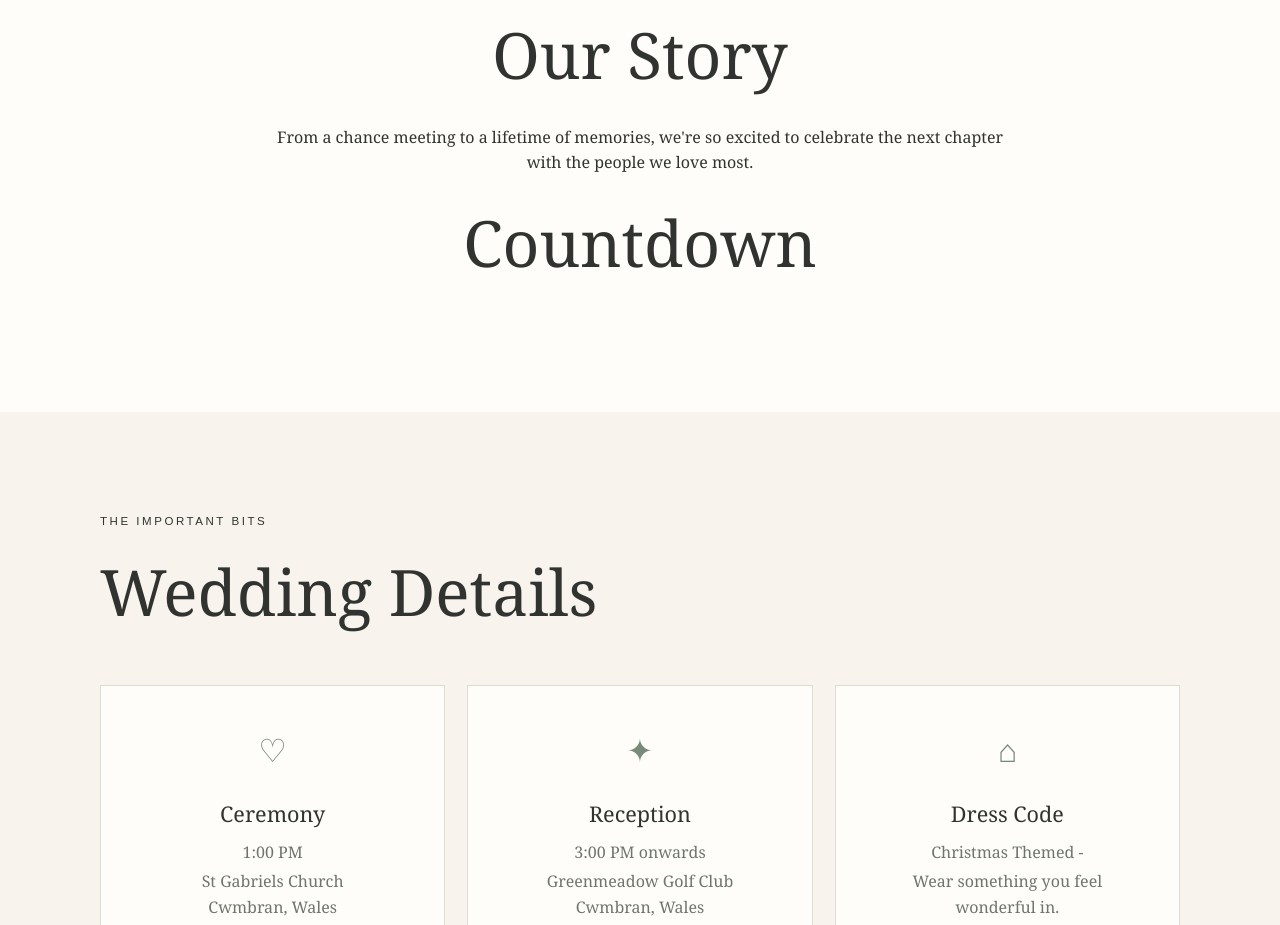
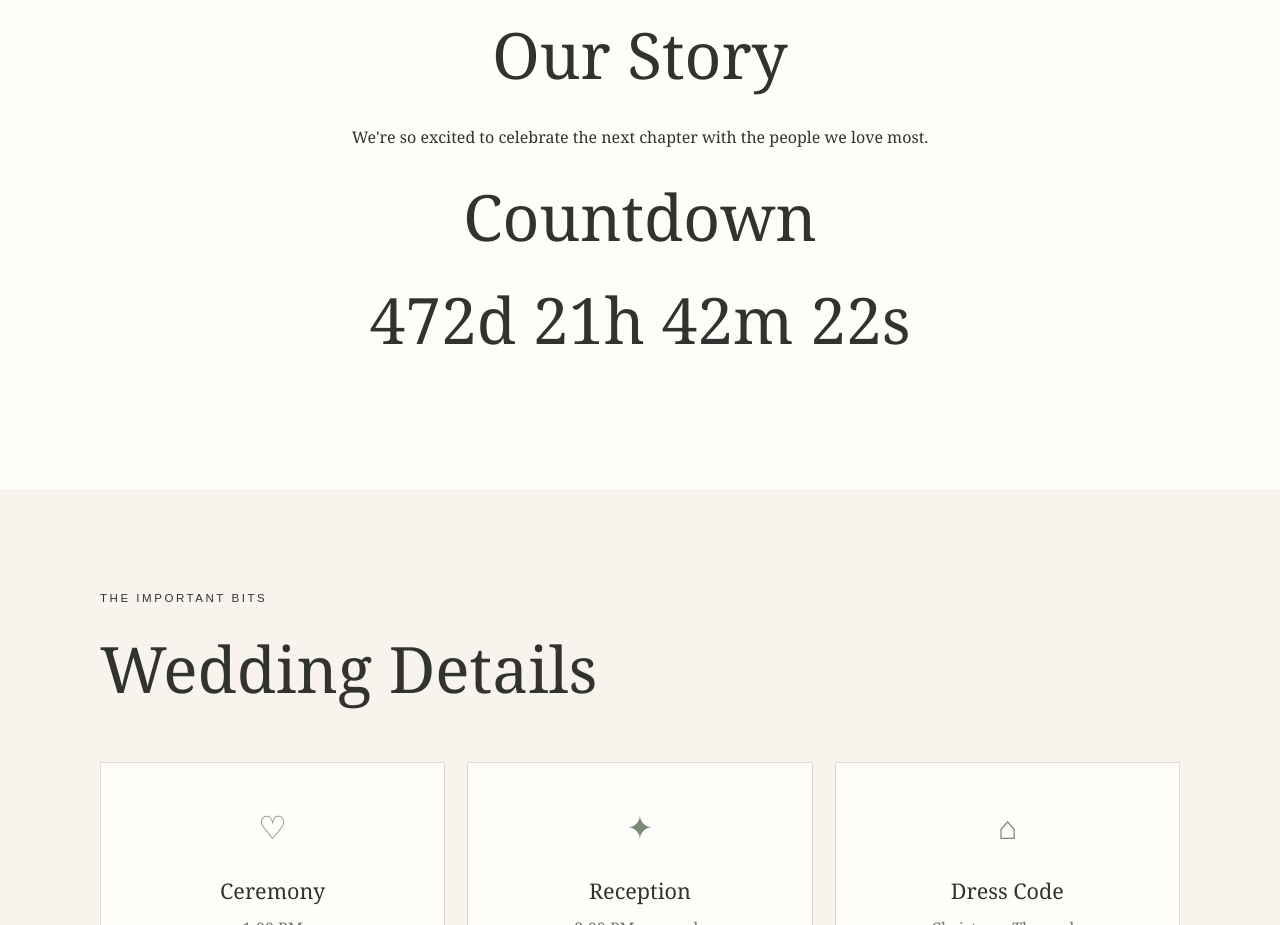
Before and after one commit to JenniWhewell1/Wedding, a plain HTML site: page index.html in a window 1280 px wide. Shown: the part 860-1785 px from the top of the page. Drawn offline with Linux system fonts and the light colour scheme.

Commit message:
Update index.html

```diff
--- a/index.html
+++ b/index.html
@@ -30,7 +30,7 @@
     <section id="story" class="section container intro">
       <p class="eyebrow">Two hearts, one adventure</p>
       <h2>Our Story</h2>
-      <p>From a chance meeting to a lifetime of memories, we're so excited to celebrate the next chapter with the people we love most.</p>
+      <p>We're so excited to celebrate the next chapter with the people we love most.</p>
 
       <h2>Countdown
       <div id="date">
@@ -54,13 +54,13 @@
         var seconds = Math.floor((distance % (1000 * 60)) / 1000);
 
         // Display the result
-        document.getElementById("demo").innerHTML =
+        document.getElementById("date").innerHTML =
           days + "d " + hours + "h " + minutes + "m " + seconds + "s";
 
         // If the countdown is over
         if (distance < 0) {
           clearInterval(x);
-          document.getElementById("demo").innerHTML = "EXPIRED";
+          document.getElementById("date").innerHTML = "EXPIRED";
         }
 
       }, 1000);
```
